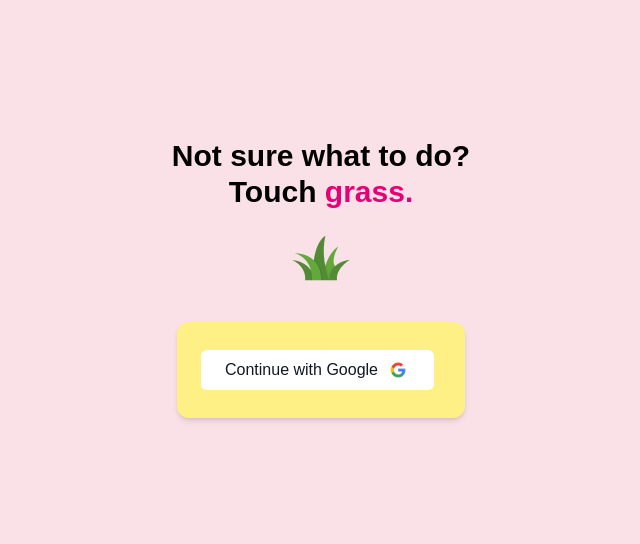
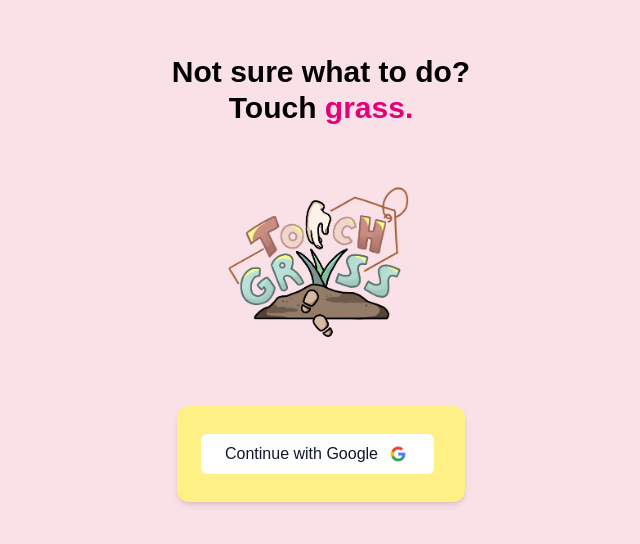
Before and after one commit to touchgrass-ai/frontend, a Next.js app: page / in a window 1280 px wide. Shown: the part 122-666 px from the top of the page, without its empty margins (319-959 px from the left). Built offline with nearby package versions, Linux system fonts and the light colour scheme.

Commit message:
Kevin: Added logo for touch grass :D

```diff
--- a/src/app/page.tsx
+++ b/src/app/page.tsx
@@ -21,9 +21,9 @@ export default function TouchGrass() {
 
       {/* Grass Image */}
       <img
-        src="/grass.png"
+        src="/touchgrasslogo.png"
         alt="Grass icon"
-        className="w-16 h-16 my-4"
+        className="w-64 h-64 my-1"
       />
 
       {/* Google Button */}
```
Also changed, not shown: public/touchgrasslogo.png (added).
